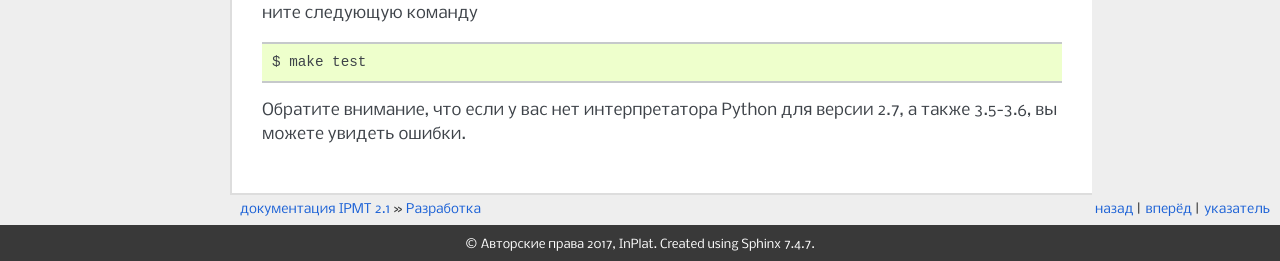
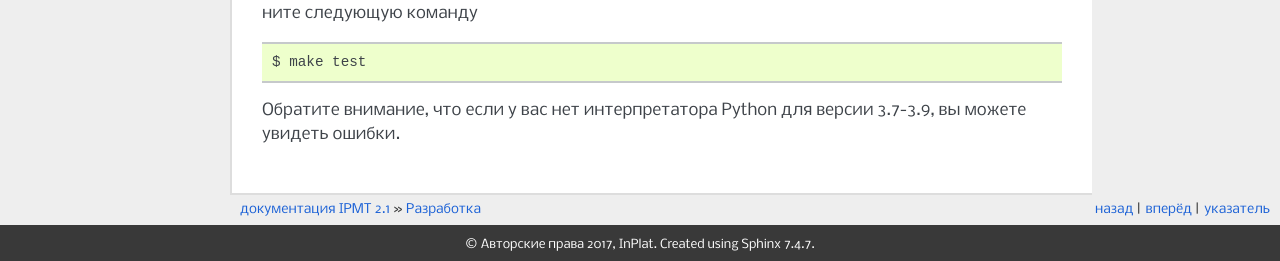
Before and after one commit to inplat/ipmt, a Sphinx documentation site: the page built from docs/contributing.rst, in a window 1280 px wide. Shown: the part 643-904 px from the top of the page. Built offline with Sphinx 7.4.7, drawn with Linux system fonts in a browser that asks for light colours.

Commit message:
Doc: fix available versions of python

```diff
--- a/docs/contributing.rst
+++ b/docs/contributing.rst
@@ -37,5 +37,5 @@
 
     $ make test
 
-Обратите внимание, что если у вас нет интерпретатора Python для версии 2.7, а
-также 3.5-3.6, вы можете увидеть ошибки.
+Обратите внимание, что если у вас нет интерпретатора Python для версии 3.7-3.9,
+вы можете увидеть ошибки.
--- a/docs/installation.rst
+++ b/docs/installation.rst
@@ -14,9 +14,9 @@
 
 Поддерживаемые версии python:
 
-- 2.7
-- 3.5
-- 3.6
+- 3.7
+- 3.8
+- 3.9
 
 
 Установка через pip
```
